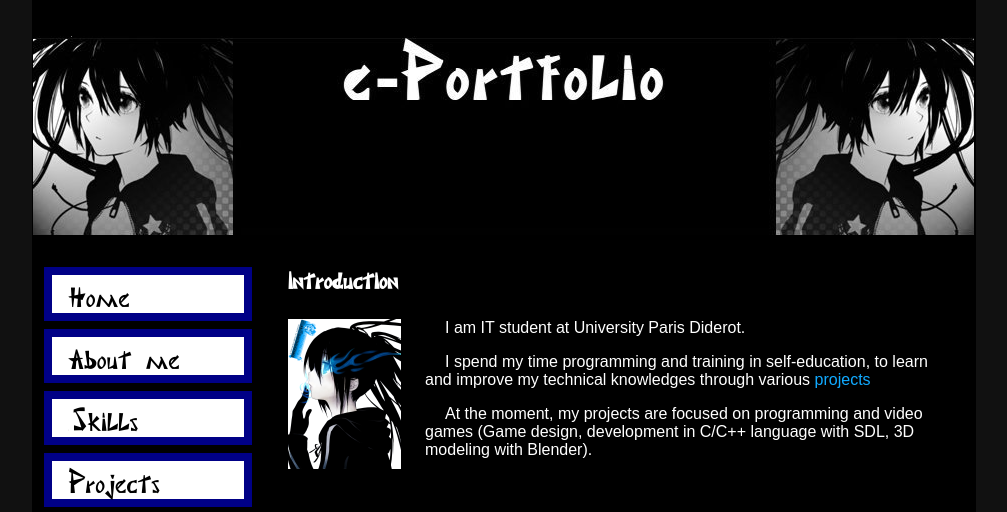
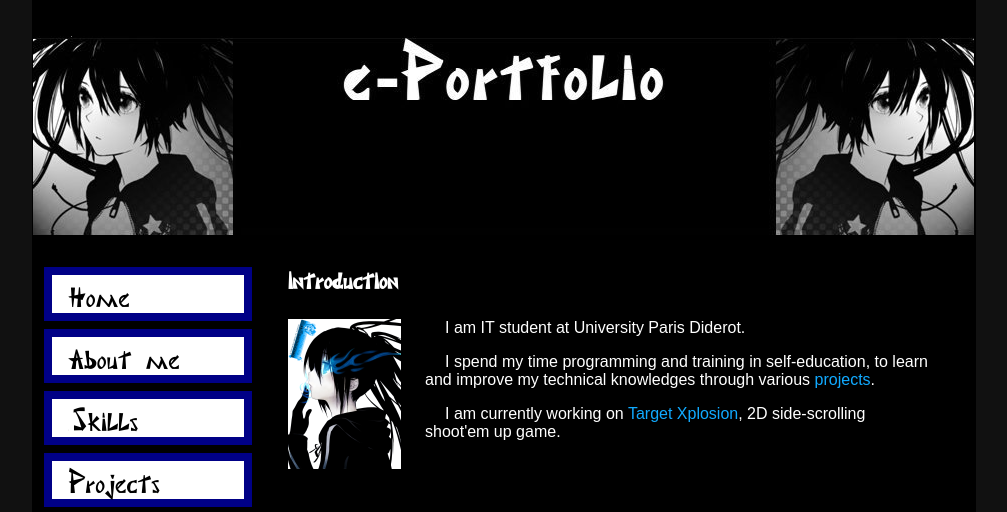
Before and after one commit to Gumichan01/gumichan01.github.io, a plain HTML site: page en/about.html in a window 1280 px wide. Shown: the top 512 px of the page, without its empty margins (136-1143 px from the left). Drawn offline with Linux system fonts and the light colour scheme; files whose address does not match are found by name.

Commit message:
html page: about page — update

```diff
--- a/en/about.html
+++ b/en/about.html
@@ -31,13 +31,9 @@
 				<ul class="menu_nav">
 
 					<li class="menu"><a class="onglet" href="index.html" title="Home">Home</a></li>
-
 					<li class="menu"><a class="onglet" href="about.html" title="Who am I ?">About me</a></li>
-
 					<li class="menu"><a class="onglet" href="skills.html" title="My skills">Skills</a></li>
-
 					<li class="menu"><a class="onglet" href="project/index.html" title="Personnal projects">Projects</a></li>
-
 					<li class="menu"><a class="onglet" href="link.html" title="External links">Links</a></li>
 
 				</ul>
@@ -53,10 +49,10 @@
 				<p>I am IT student at University Paris Diderot.</p>
 
 				<p>I spend my time programming and training in self-education, to learn and improve
-					my technical knowledges through various <a href="./project/index.html">projects </p>
+					my technical knowledges through various <a href="./project/index.html">projects</a>.</p>
 
-				<p>At the moment, my projects are focused on programming and video games
-					(Game design, development in C/C++ language with SDL, 3D modeling with Blender).
+				<p>I am currently working on <a href="project/tx/index.html">Target Xplosion</a>,
+					2D side-scrolling shoot'em up game. </p>
 
 			</div>
 
```
Also changed, not shown: fr/about.html (+2 -6 lines).
